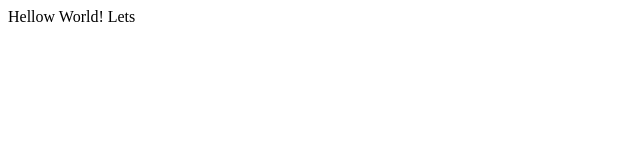
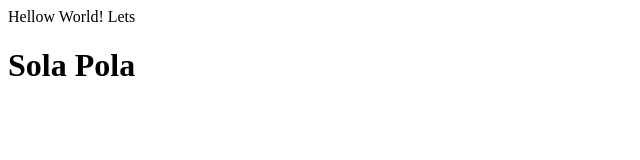
Before and after one commit to Jazzwithus/leb_lessons, a plain HTML site: page index.html in a window 1280 px wide. Shown: the whole page, without its empty margins (0-640 px from the left). Drawn offline with Linux system fonts and the light colour scheme.

Commit message:
second project

```diff
--- a/index.html
+++ b/index.html
@@ -10,5 +10,6 @@
 </head>
 <body>
     <div class="p">Hellow World! Lets</div>
+    <h1>Sola Pola</h1>
 </body>
 </html>
```
